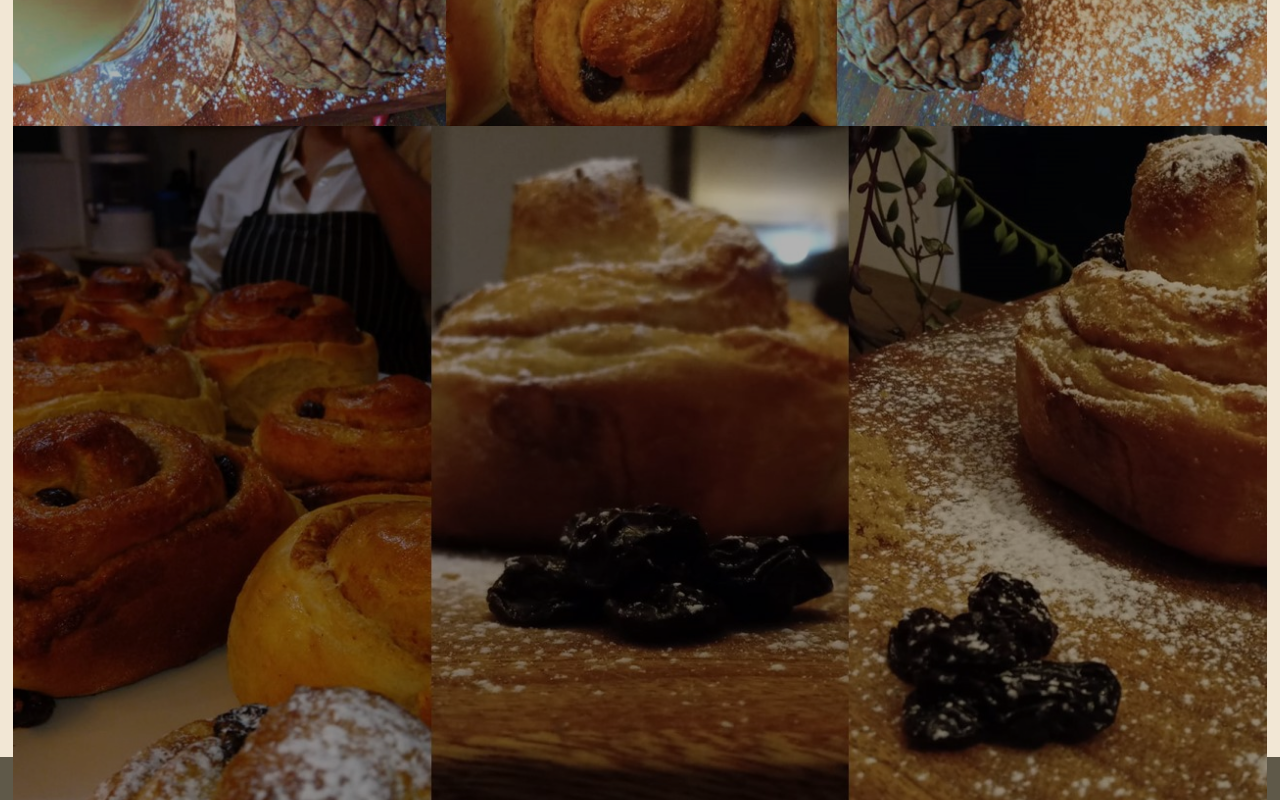
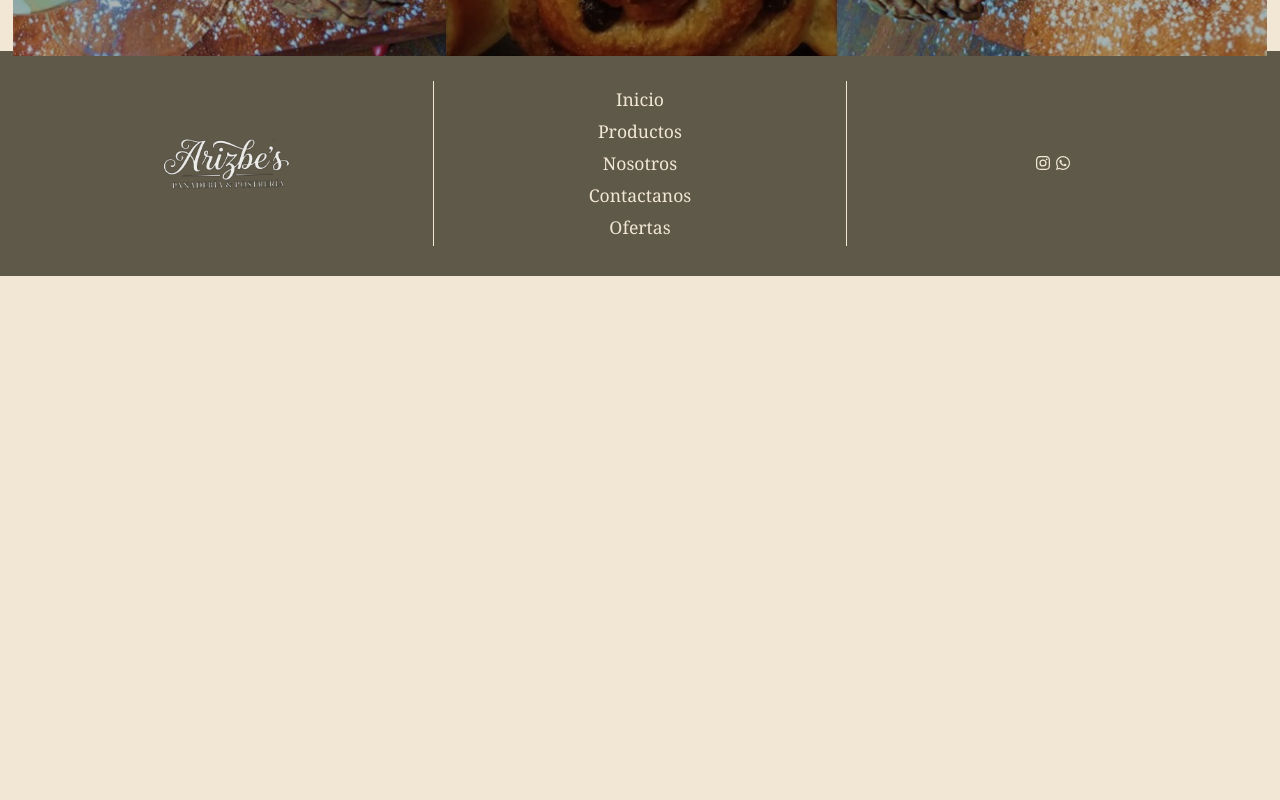
Before and after one commit to Chamo1507/Arizbe-s-React, a React (Vite) app: page / in a window 1280 px wide. Shown: the part 2260-3060 px from the top of the page. After the commit the page ends 2536 px from the top, so only its background shows below. Built offline with nearby package versions, Linux system fonts and the light colour scheme.

Commit message:
Act. Home 3

```diff
--- a/src/pages/Home.jsx
+++ b/src/pages/Home.jsx
@@ -84,7 +84,6 @@ const Home = () => {
         </div>
         <div className="GaleriaContainer">
           <img src="\src\Assets\brand\Diapositiva1.JPG" alt="Rol 1" />
-          <img src="\src\Assets\brand\Diapositiva2.JPG" alt="Rol 2" />
         </div>
       </div>
     </div>
```
